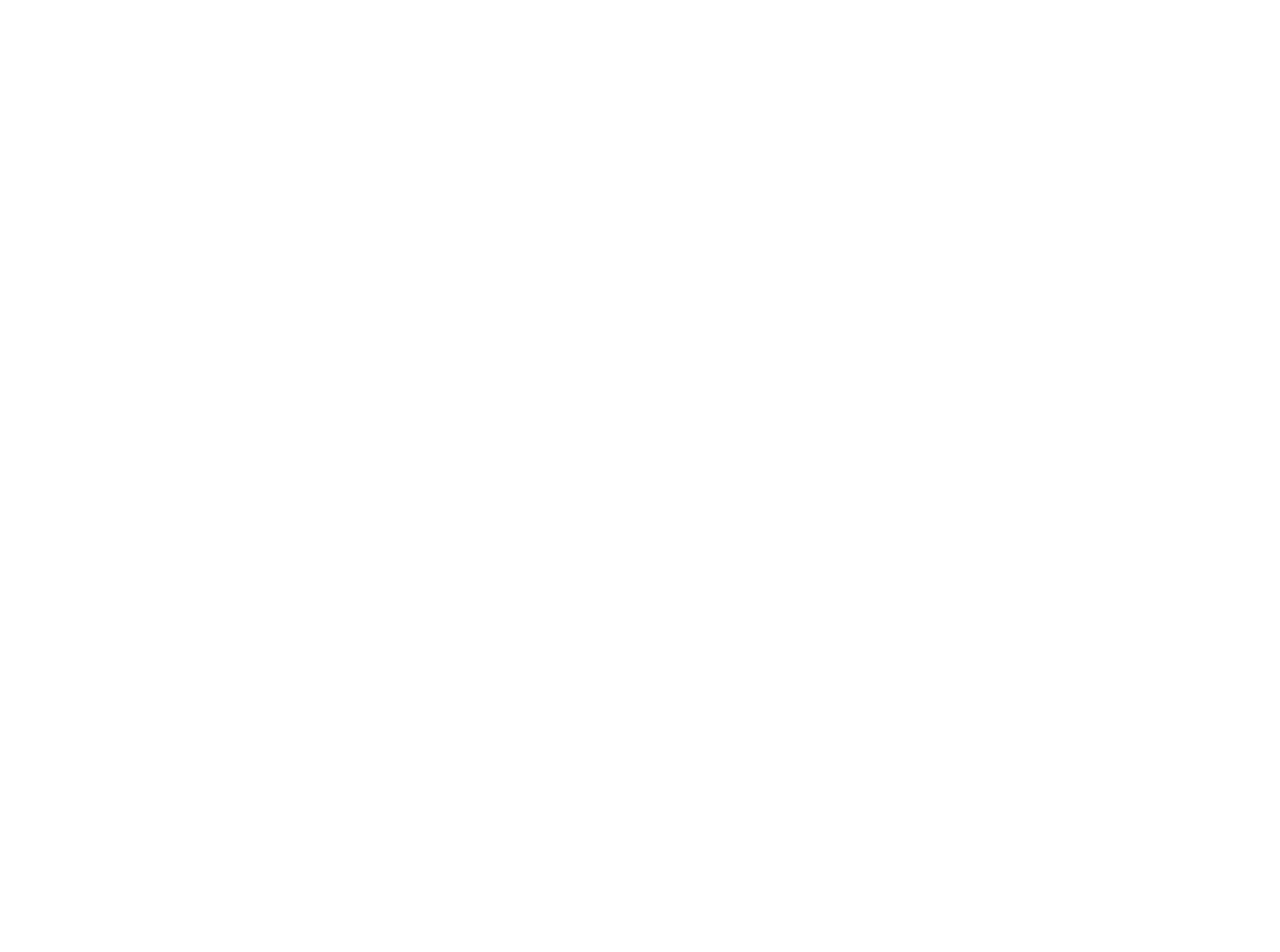
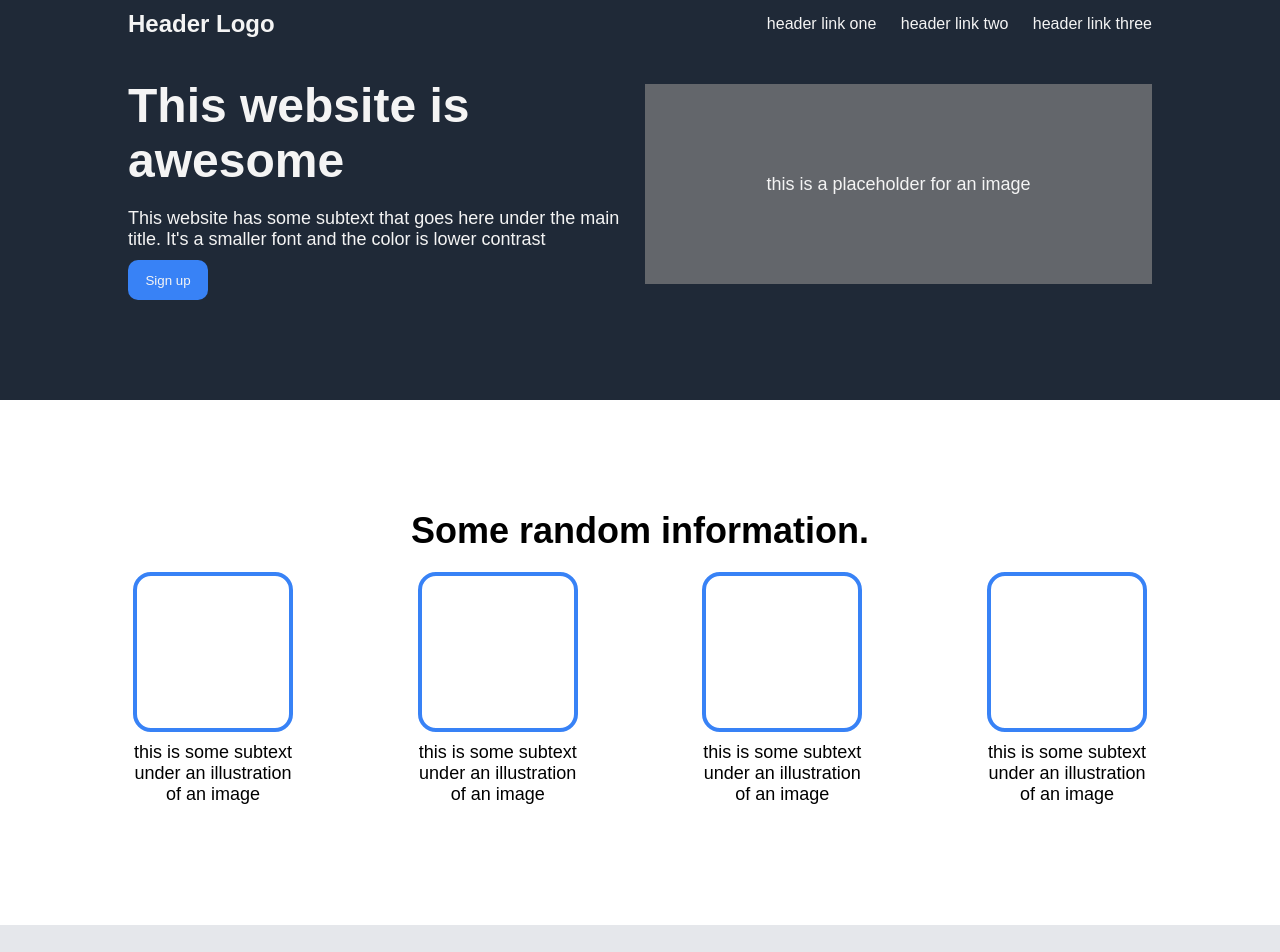
Before and after one commit to bannsolo/landing-page, a plain HTML site: page index.html in a window 1280 px wide. Shown: the top 952 px of the page. Before the commit the page ends 800 px from the top, so only its background shows below. Drawn offline with Linux system fonts and the light colour scheme.

Commit message:
added and styled all required elements

```diff
--- a/index.html
+++ b/index.html
@@ -3,9 +3,93 @@
 <head>
     <meta charset="UTF-8">
     <meta name="viewport" content="width=device-width, initial-scale=1.0">
+    <link rel="stylesheet" href="style.css">
     <title>Landing Page</title>
 </head>
 <body>
+    <header>
+        <nav class="container">
+            <h3>Header Logo</h3>
+            <ul>
+                <li><a href="">header link one</a></li>
+                <li><a href="">header link two</a></li>
+                <li><a href="">header link three</a></li>
+            </ul>
+        </nav>
+        <div class="container hero">
+            <div class="hero-txt">
+                <h1>This website is awesome</h1>
+                <p>This website has some subtext that goes here under the
+                    main title. It's a smaller font and the color is lower
+                    contrast
+                </p>
+                <button>Sign up</button>
+            </div>
+            <div class="hero-image">
+                <p>this is a placeholder for an image</p>
+            </div>
+        </div>
+    </header>
 
+    <!-- Information Section -->
+    <section class="info">
+        <div class="container">
+            <h2>Some random information.</h2>
+        </div>
+        <div class="container">
+            <div class="card">
+                <div class="cards"></div>
+                <p>this is some subtext under an illustration
+                    of an image
+                </p>
+            </div>
+            <div class="card">
+                <div class="cards"></div>
+                <p>this is some subtext under an illustration
+                    of an image
+                </p>
+            </div>
+            <div class="card">
+                <div class="cards"></div>
+                <p>this is some subtext under an illustration
+                    of an image
+                </p>
+            </div>
+            <div class="card">
+                <div class="cards"></div>
+                <p>this is some subtext under an illustration
+                    of an image
+                </p>
+            </div>
+
+        </div>
+    </section>
+    <!-- Quote -->
+
+    <section class="quote">
+        <div class="container">
+            <h2>This is an inspiring quote, or a testimonial
+                from a customer. Maybe it's just fillling up
+                space, or maybe people will actually read it.
+                Who knows? All I know is that it looks nice.
+            </h2>
+            <h3>- Thor, God of Thunder</h3>
+        </div>
+    </section>
+    <!-- Action -->
+
+    <section class="action">
+        <div class="container">
+            <div class="text">
+                <h3>Call to action! It's time!</h3>
+                <p>Sign up for our product by clicking the
+                    button right over there!
+                </p>
+            </div>
+            <div class="button">
+                <button>Sign up</button>
+            </div>
+        </div>
+    </section>
 </body>
 </html>
--- a/style.css
+++ b/style.css
@@ -0,0 +1,203 @@
+/* Base Styling */
+
+:root {
+    --uno-color: #1f2937;
+    --dos-color: #3882f6;
+    --tres-color: #e5e7eb;
+    --light-color: #f4f4f4;
+}
+
+* {
+    padding: 0;
+    margin: 0;
+    box-sizing: border-box;
+}
+
+body {
+    font-family: sans-serif;
+}
+
+a {
+    text-decoration: none;
+}
+
+h1,
+h2,
+h3,
+p {
+    margin: 10px 0;
+}
+
+h1 {
+    font-weight: 800;
+    font-size: 48px;
+}
+
+h2 {
+    font-weight: 800;
+    font-size: 36px;
+}
+
+h3 {
+    font-size: 24px;
+    font-weight: 800;
+}
+
+p {
+    font-weight: 400;
+    font-size: 18px;
+}
+
+img {
+    width: 100%;
+    height: auto;
+}
+
+button {
+    background-color: var(--dos-color);
+    color: var(--light-color);
+    width: 80px;
+    height: 40px;
+    border-radius: 10px;
+    cursor: pointer;
+}
+
+/* Utlities */
+.container {
+    display: flex;
+    justify-content: space-between;
+    width: 80%;
+    align-items: center;
+    margin: auto;
+}
+
+
+section {
+    padding: 100px 0;
+}
+
+/* Header */
+header {
+    background-color: var(--uno-color);
+    color: var(--light-color);
+    /* padding: 5px 0; */
+}
+
+header nav {
+    display: flex;
+    justify-content: space-between;
+    align-items: center;
+}
+
+header h3 {
+
+}
+
+header ul {
+    list-style-type: none;
+}
+
+header ul li {
+    display: inline-block;
+    margin-left: 20px;
+}
+
+header ul li a {
+    color: var(--light-color);
+}
+
+header ul li a:hover {
+    border-bottom: var(--light-color) solid;
+    transition: 0.5s ease-in-out;
+}
+
+/* hero */
+.hero {
+    /* flex: 1 1 0px; */
+    gap: 10px;
+    margin-top: 20px;
+    padding-bottom: 100px;
+}
+
+.hero div{
+    width: 50%;
+}
+
+.hero .hero-txt {
+    display: flex;
+    flex-direction: column;
+}
+
+.hero .hero-image {
+    background-color: #63666b;
+    display: flex;
+    align-items: center;
+    justify-content: center;
+    height: 200px;
+}
+
+.hero button {
+    border: none;
+}
+
+/* Information Section */
+.info h2 {
+    text-align: center;
+    width: 100%;
+}
+
+.info .card {
+    margin: 10px 5px;
+    text-align: center;
+    display: flex;
+    flex-direction: column;
+    width: 160px;
+
+}
+
+.info .container div {
+    justify-content: center;
+}
+
+.info .cards {
+    border: 4px solid var(--dos-color);
+    border-radius: 18px;
+    height: 160px;
+    width: 160px;
+}
+
+/* Quote */
+.quote {
+    background-color: var(--tres-color);
+}
+
+.quote .container {
+    flex-direction: column;
+    width: 60%;
+}
+
+
+.quote h2 {
+    align-self: self-start;
+    font-style: italic;
+    font-weight: 100;
+    color: var(--uno-color);
+}
+
+.quote h3 {
+    align-self: self-end;
+}
+
+/* Action */
+.action .container {
+    background-color: var(--dos-color);
+    padding: 35px 60px;
+    border-radius: 12px;
+    color: var(--light-color);
+}
+
+.action button {
+    border: 4px solid var(--light-color);
+    font-weight: 800;
+    margin-right: 100px;
+}
```
